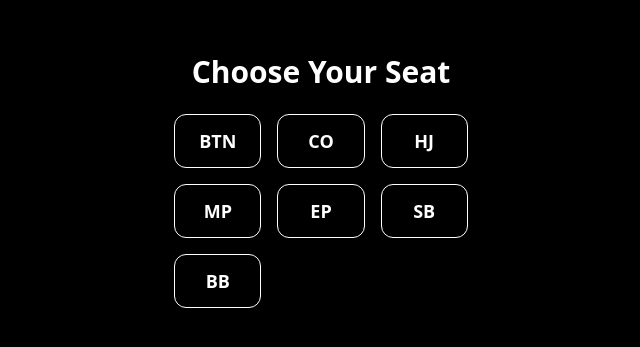
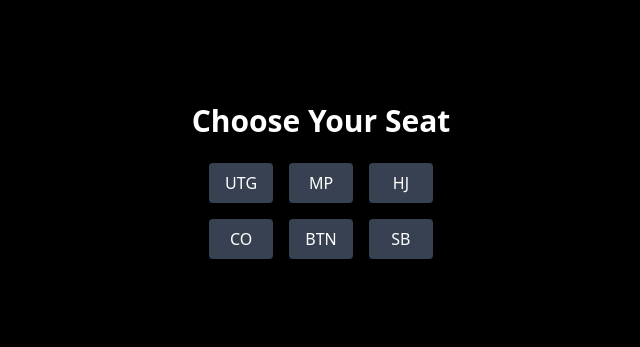
Before and after one commit to 14141313/PLO4-Trainer, a React (Vite) app: page / in a window 1280 px wide. Shown: the part 219-566 px from the top of the page, without its empty margins (319-959 px from the left). Built offline with nearby package versions, Linux system fonts and the light colour scheme.

Commit message:
Update App.tsx

```diff
--- a/src/App.tsx
+++ b/src/App.tsx
@@ -1,17 +1,22 @@
-import React, { useState } from 'react';
-import PositionSelector from './PositionSelector';
-import GameScreen from './GameScreen';
+import React from 'react';
 
-export default function App() {
-  const [position, setPosition] = useState<string | null>(null);
+const positions = ['UTG', 'MP', 'HJ', 'CO', 'BTN', 'SB'];
 
+export default function PositionSelector({ onSelect }: { onSelect: (pos: string) => void }) {
   return (
-    <>
-      {!position ? (
-        <PositionSelector onSelect={(pos) => setPosition(pos)} />
-      ) : (
-        <GameScreen position={position} />
-      )}
-    </>
+    <div className="min-h-screen bg-black text-white flex flex-col items-center justify-center">
+      <h1 className="text-3xl font-bold mb-6">Choose Your Seat</h1>
+      <div className="grid grid-cols-3 gap-4">
+        {positions.map((pos) => (
+          <button
+            key={pos}
+            onClick={() => onSelect(pos)}
+            className="bg-gray-700 hover:bg-gray-500 px-4 py-2 rounded"
+          >
+            {pos}
+          </button>
+        ))}
+      </div>
+    </div>
   );
 }
```
